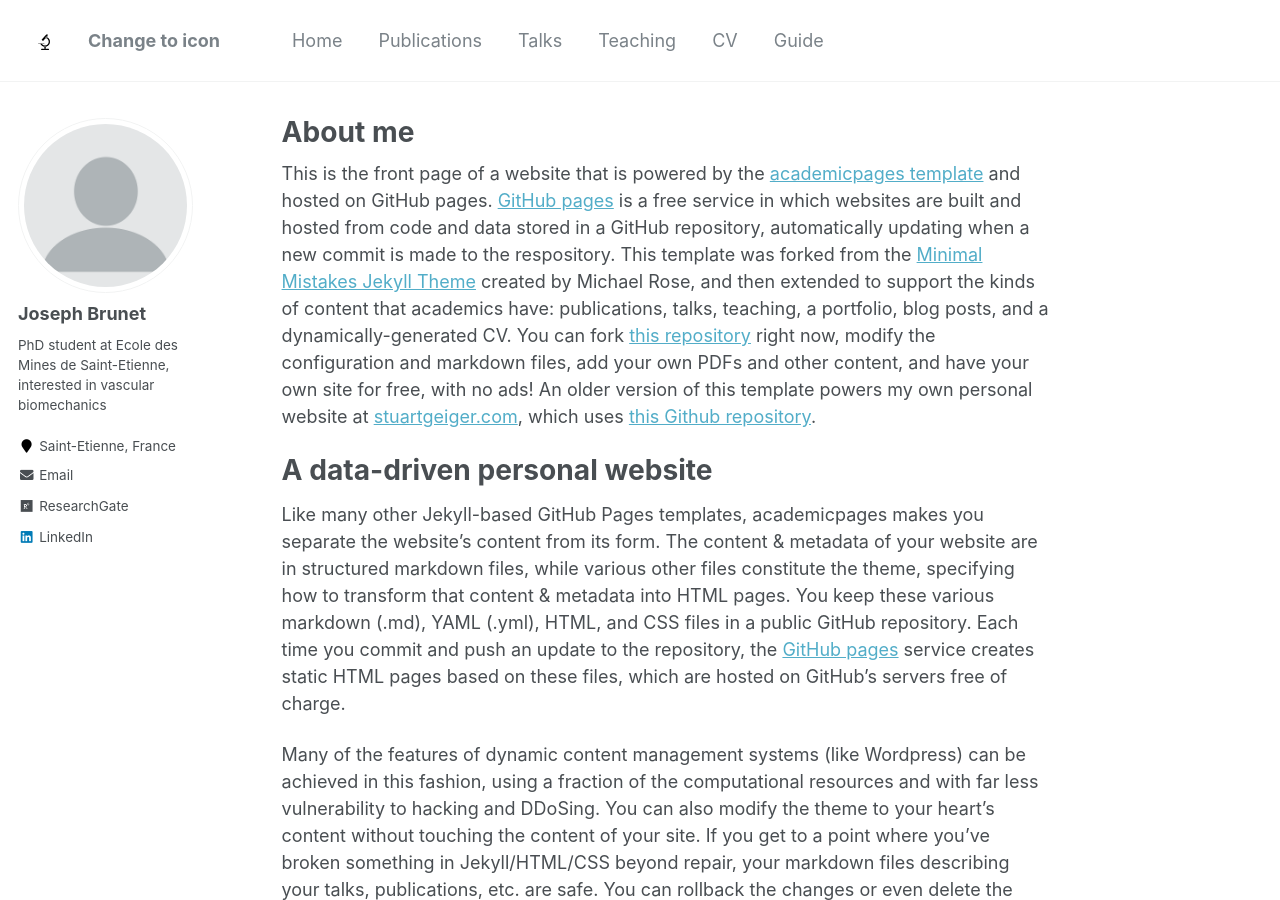
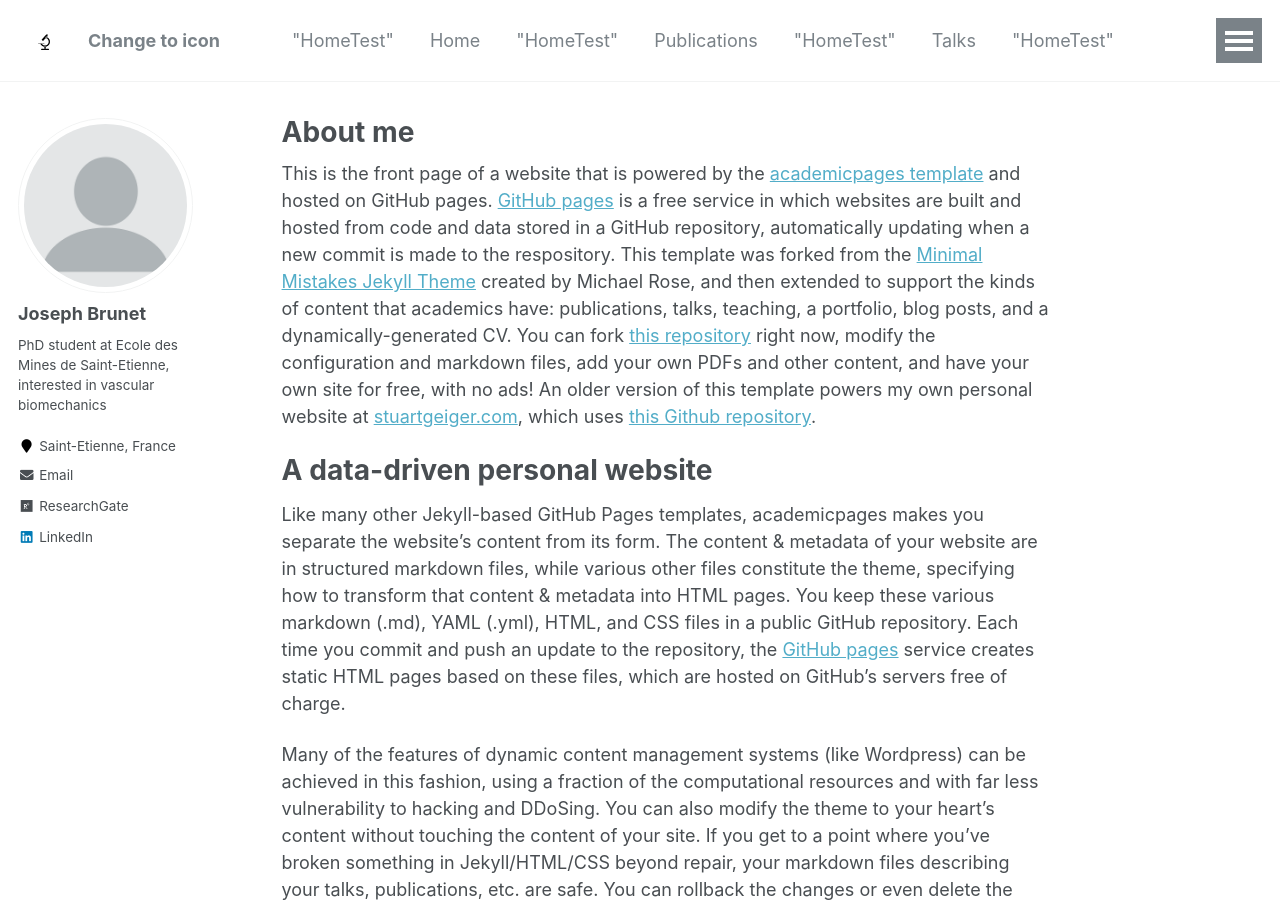
Before and after one commit to JosephBrunet/JosephBrunet.github.io, a Jekyll site: the page built from _pages/about.md, in a window 1280 px wide and 900 px high. Built offline with Jekyll 4.4.1, drawn with Linux system fonts in a browser that asks for light colours.

Commit message:
Update masthead.html

```diff
--- a/_includes/masthead.html
+++ b/_includes/masthead.html
@@ -16,6 +16,7 @@
               {% else %}
               {% assign domain = base_path %}
             {% endif %}
+            <li class="masthead__menu-item"><a href="{{ base_path }}/">"HomeTest"</a></li>
             <li class="masthead__menu-item"><a href="{{ domain }}{{ link.url }}">{{ link.title }}</a></li>
           {% endfor %}
         </ul>
```
